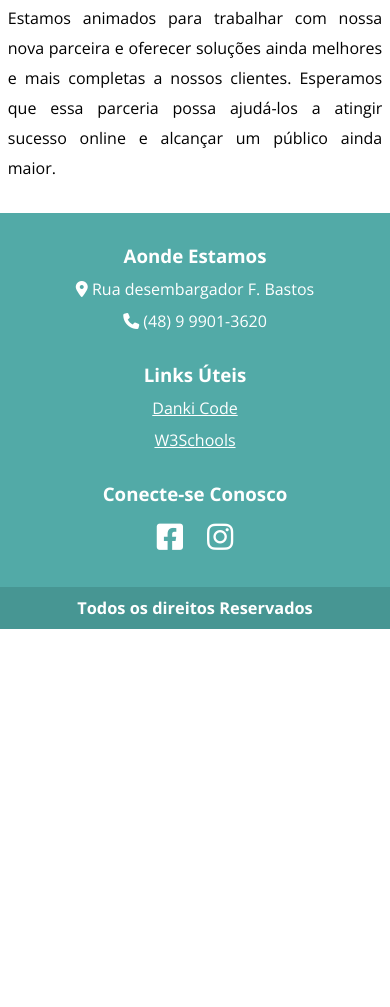
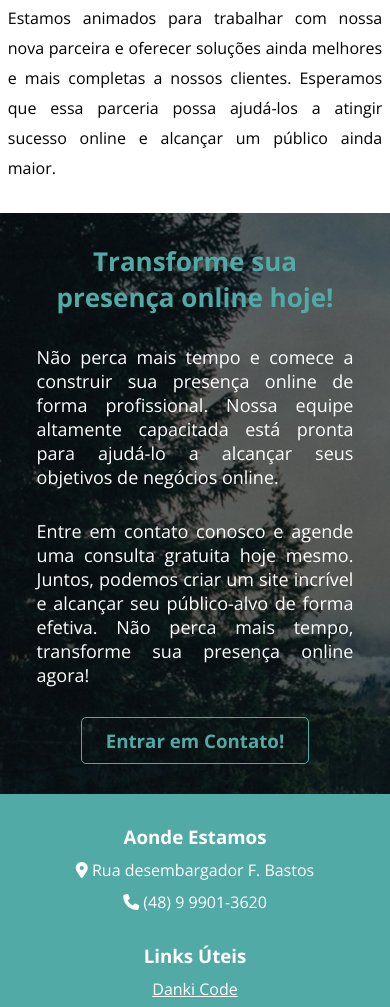
Before and after one commit to Flamel-Ferreira/Curso-Web-Design-Express-Projeto-Final-1, a plain HTML site: page sobre.html in a window 390 px wide. Shown: the part 1305-2312 px from the top of the page. Before the commit the page ends 1934 px from the top, so only its background shows below. Drawn offline with nearby package versions, Linux system fonts and the light colour scheme.

Commit message:
Section 3 Sobre (desktop e mobile)

```diff
--- a/css/style.css
+++ b/css/style.css
@@ -328,6 +328,51 @@ h2.line_top::before{
         text-align: justify;
       }
 
+    /* Section 3 Sobre */
+
+      .section_3_sobre{
+        padding: 30px;
+        text-align: center;
+        background-image: url(/assets/images/bg1.jpg);
+        background-color: rgba(0, 0, 0, 0.6);
+        background-size: cover;
+        background-blend-mode: multiply;
+        background-attachment: fixed;
+      }
+
+      .section_3_sobre h2{
+        color:#52aaa7;
+        font-size:26px;
+        font-weight:600;
+      }
+
+      .section_3_sobre p{
+        text-align: justify;
+        color: white;
+        margin-top: 30px;
+        font-size:18px;
+      }
+
+      .section_3_sobre h3{
+        border: 1px solid #52aaa7;
+        padding: 10px 24px;
+        border-radius: 5px;
+        color:#52aaa7;
+        transition:0.2s ease-in;
+
+      }
+
+      .section_3_sobre a{
+        margin-top:30px;
+      }
+
+      .section_3_sobre a:hover h3{
+
+        padding: 10px 30px;
+        /* color:white; */
+        transition:0.2s ease-in;
+      }
+
   /* Seção 4 */
       .section_4{
         background-color: #479693;
--- a/sobre.html
+++ b/sobre.html
@@ -86,6 +86,20 @@
     </div><!--centralizer-->
    </section><!--section_2_noticia-->
 
+   <section class="section_3_sobre">
+    <div class="centralizer">
+      <div class="adjuster">
+        <h2>Transforme sua presença online hoje!</h2>
+        <p>Não perca mais tempo e comece a construir sua presença online de forma profissional. Nossa equipe altamente capacitada está pronta para ajudá-lo a alcançar seus objetivos de negócios online.</p>
+        <p>Entre em contato conosco e agende uma consulta gratuita hoje mesmo. Juntos, podemos criar um site incrível e alcançar seu público-alvo de forma efetiva. Não perca mais tempo, transforme sua presença online agora!</p>
+        <a href="">
+          <h3>
+            Entrar em Contato!
+          </h3>
+        </a>
+      </div><!--adjuster-->
+    </div><!--centralizer-->
+   </section><!--section_3_sobre-->
   </main>
 
   <footer class="footer_1">
```
